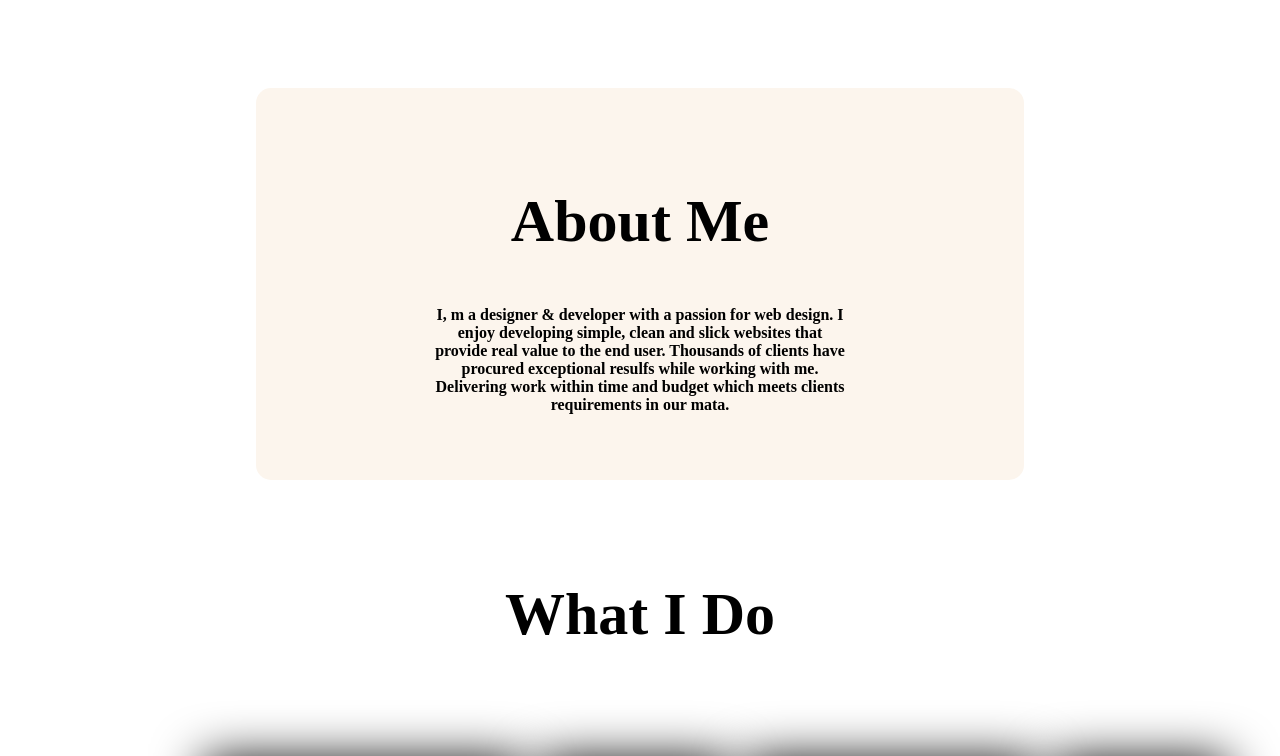
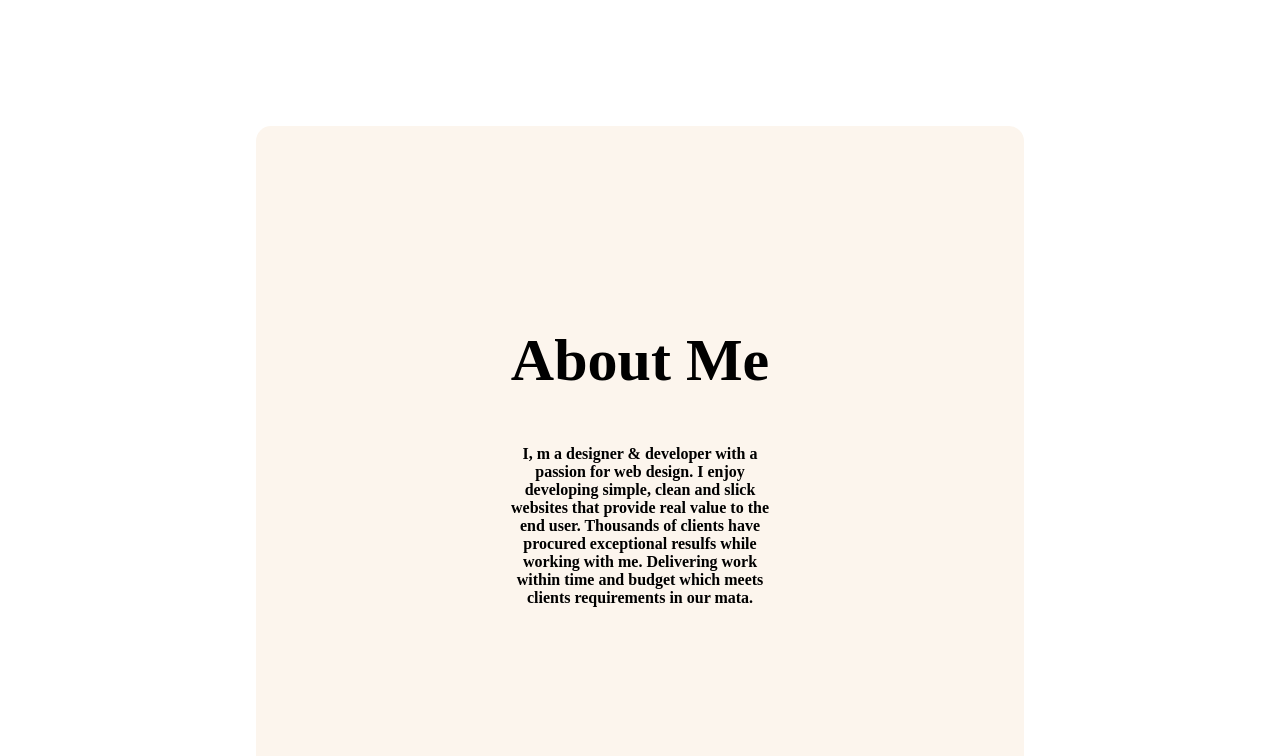
Before and after one commit to imran-information/developer-portfolio-web, a plain HTML site: page index.html in a window 1280 px wide. Shown: the part 913-1669 px from the top of the page. Drawn offline with Linux system fonts and the light colour scheme.

Commit message:
added done

```diff
--- a/style.css
+++ b/style.css
@@ -68,9 +68,9 @@ p {
 }
 
 .about-section {
-    padding-left: 10%;
-    padding-right: 10%;
-    margin-top: 7%;
+    padding-left: 8%;
+    padding-right: 8%;
+    margin-top: 10%;
     margin-left: 20%;
     margin-right: 20%;
     background-color: rgb(252, 245, 237);
@@ -79,7 +79,7 @@ p {
 
 .about-me {
     text-align: center;
-    padding: 50px;
+    padding: 150px;
 }
 
 .what-ido {
```
